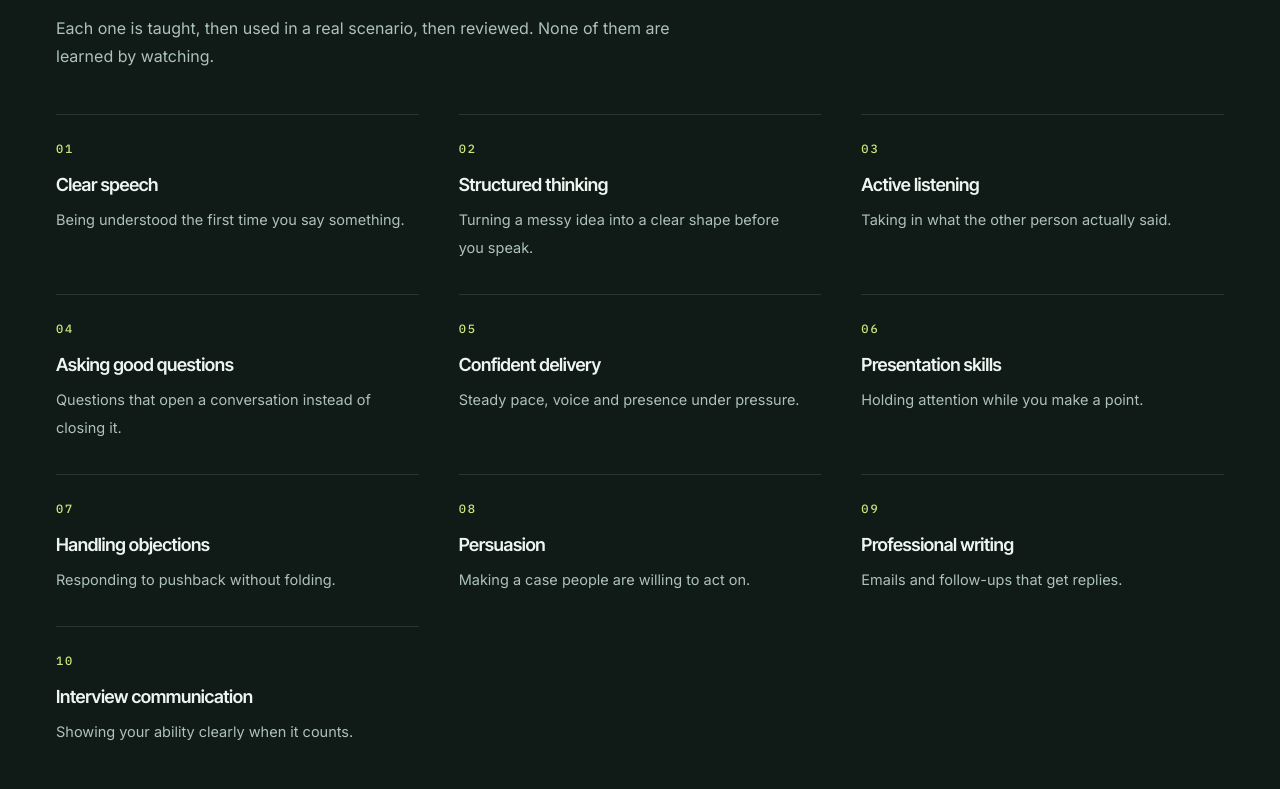
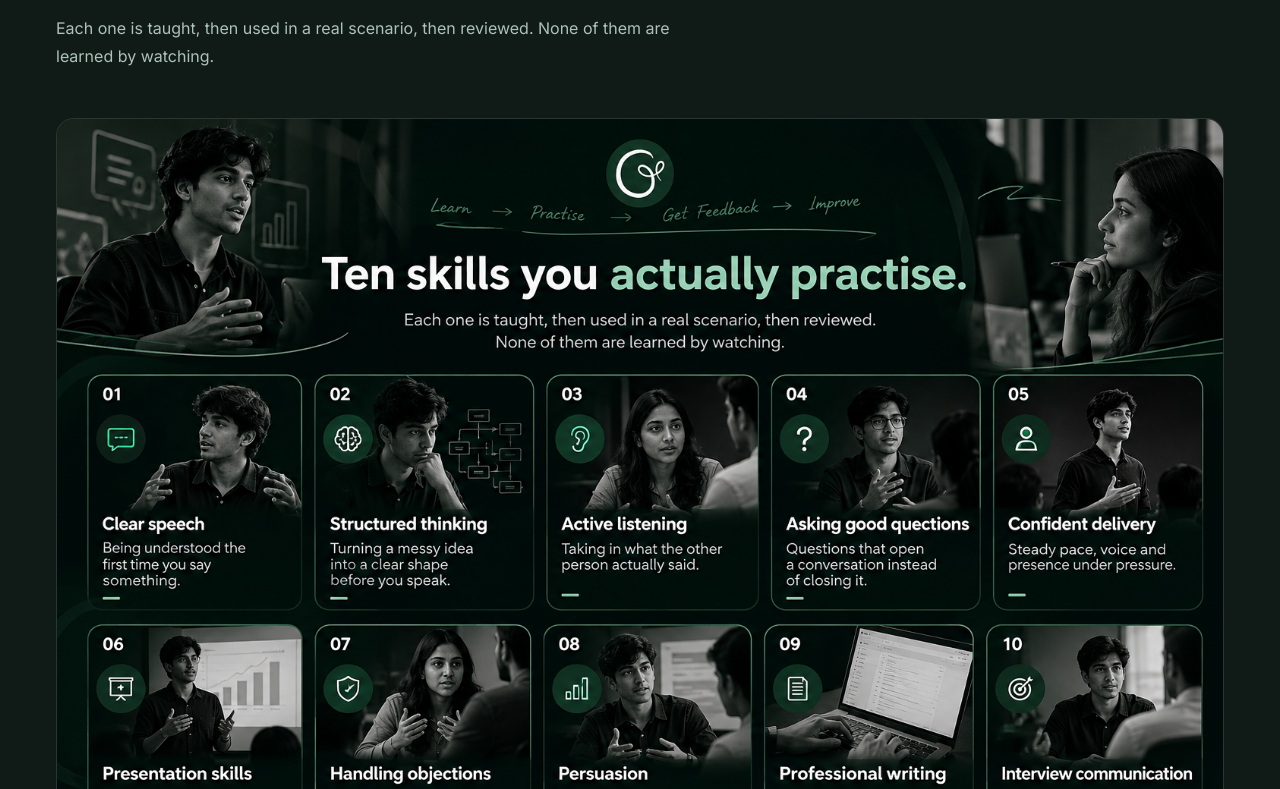
Before and after one commit to upadhyaydhruvil/growthyari-web, a Next.js app: page / in a window 1280 px wide. Shown: the part 5411-6200 px from the top of the page. Built offline with nearby package versions, Linux system fonts and the light colour scheme.

Commit message:
feat(skills): add illustration banner to the core-skills section
Full-width image under the heading, above the ten-skill grid, matching the problem section. Served via next/image.

```diff
--- a/components/sections/CoreSkillsSection.tsx
+++ b/components/sections/CoreSkillsSection.tsx
@@ -1,8 +1,12 @@
+import Image from "next/image";
 import { Reveal } from "@/components/ui/Reveal";
 import { SectionHeading } from "@/components/ui/SectionHeading";
 import { coreSkills } from "@/data/pilot";
 
-/** The ten core skills the batch develops, as a numbered grid. */
+/**
+ * The ten core skills the batch develops: a full-width illustration, then a
+ * numbered grid. Each item is revealed on scroll.
+ */
 export function CoreSkillsSection() {
   return (
     <section className="section-pad bg-surface" id="skills">
@@ -13,7 +17,20 @@ export function CoreSkillsSection() {
           intro="Each one is taught, then used in a real scenario, then reviewed. None of them are learned by watching."
         />
 
-        <ul className="mt-11 grid gap-x-10 gap-y-8 sm:grid-cols-2 lg:grid-cols-3">
+        <Reveal className="mt-12">
+          <div className="overflow-hidden rounded-lg border border-line bg-canvas">
+            <Image
+              src="/images/ten-skills-you-practise.png"
+              alt="Illustration of the ten core skills practised in the program."
+              width={1536}
+              height={1024}
+              className="h-auto w-full"
+              sizes="(min-width: 78rem) 1200px, 100vw"
+            />
+          </div>
+        </Reveal>
+
+        <ul className="mt-14 grid gap-x-10 gap-y-8 sm:grid-cols-2 lg:grid-cols-3">
           {coreSkills.map((skill, index) => (
             <Reveal
               as="li"
```
Also changed, not shown: public/images/ten-skills-you-practise.png (added).
